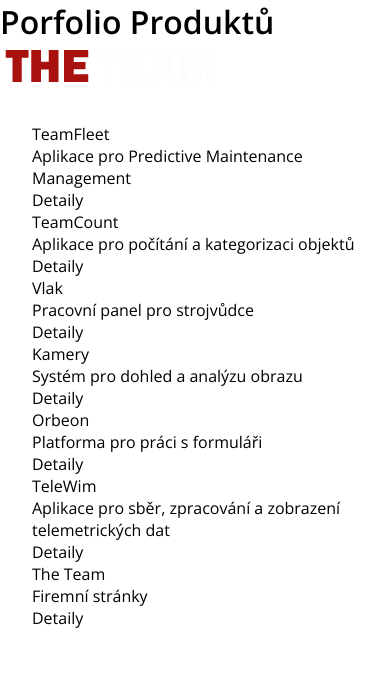
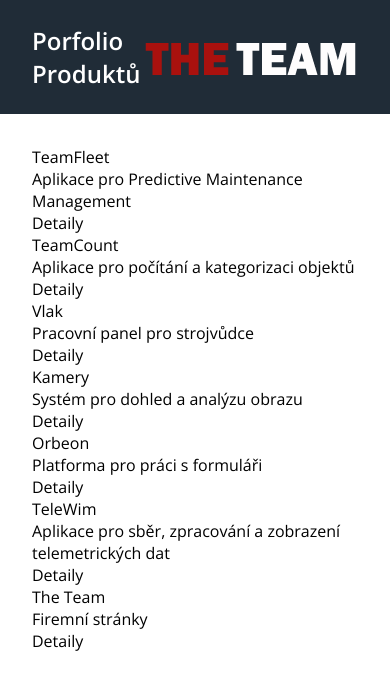
Before and after one commit to klara367/the-team-portfolio, a React (Create React App) app: page / in a window 390 px wide. Shown: the top 690 px of the page. Built offline with nearby package versions, Linux system fonts and the light colour scheme.

Commit message:
Header Styling.

```diff
--- /dev/null
+++ b/src/components/Header.css
@@ -0,0 +1,28 @@
+header {
+    background-color: #202c37;
+    padding: 1.5rem 3rem;
+    display: flex;
+    justify-content: space-between;
+    align-items: center;
+    color: white;
+    position: sticky;
+    top: 0;
+}
+
+h1 {
+    font-size: 2rem;
+}
+
+@media only screen and (max-width: 768px) {
+    header  {
+      padding: 1.5rem 2rem;
+    }
+
+    h1 {
+      font-size: 1.5rem;
+    }
+
+    .logo {
+      width: 25vw;
+    }
+}
--- a/src/components/Header.js
+++ b/src/components/Header.js
@@ -1,11 +1,12 @@
 import MainLogo from "../assets/MainLogo.png"
+import "./Header.css"
 
 const Header = () => {
     return (
-        <>
+        <header>
             <h1>Porfolio Produktů</h1>
             <img src={MainLogo} alt="Logo" />
-        </>
+        </header>
     )
 }
 
```
